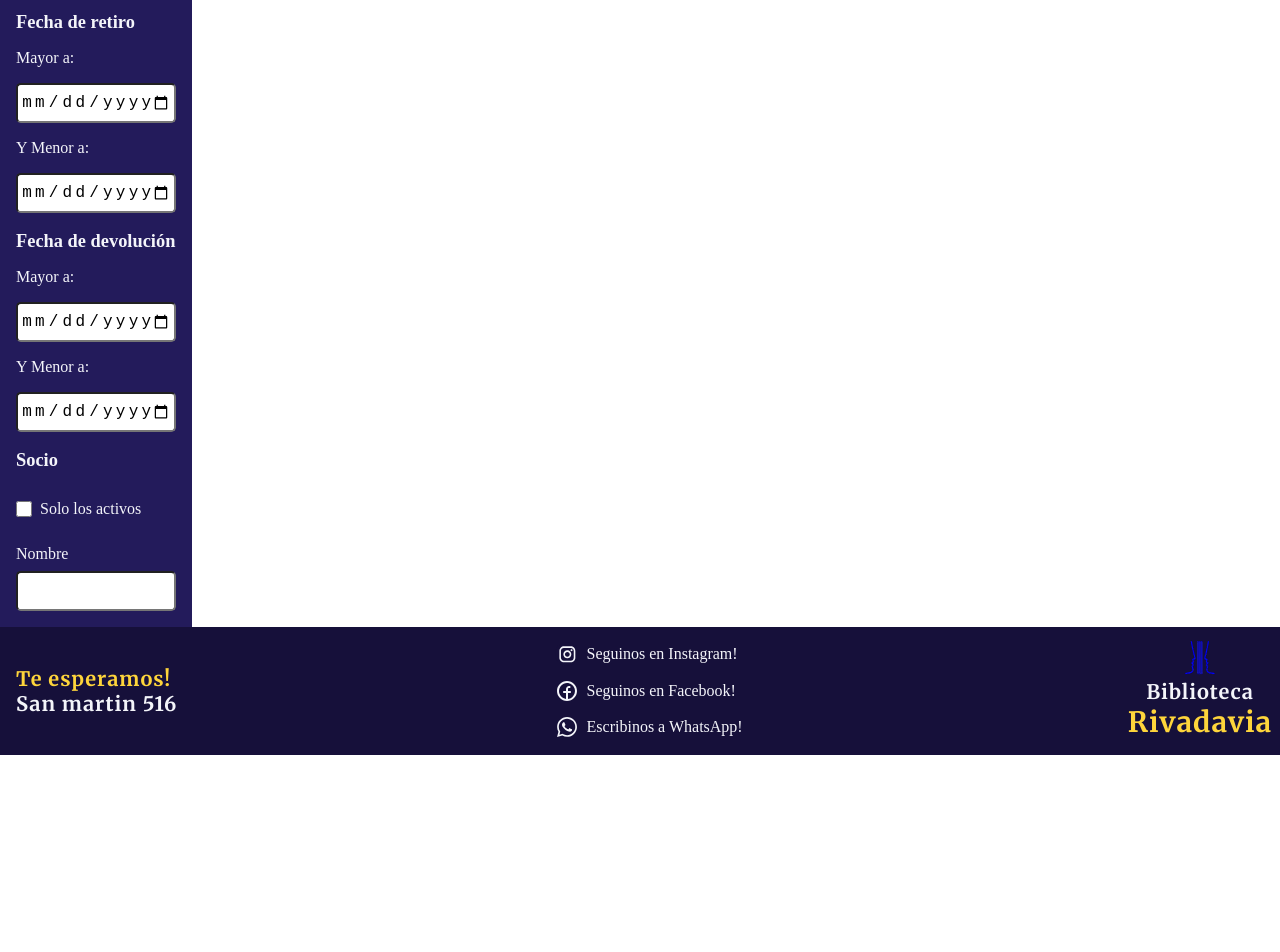
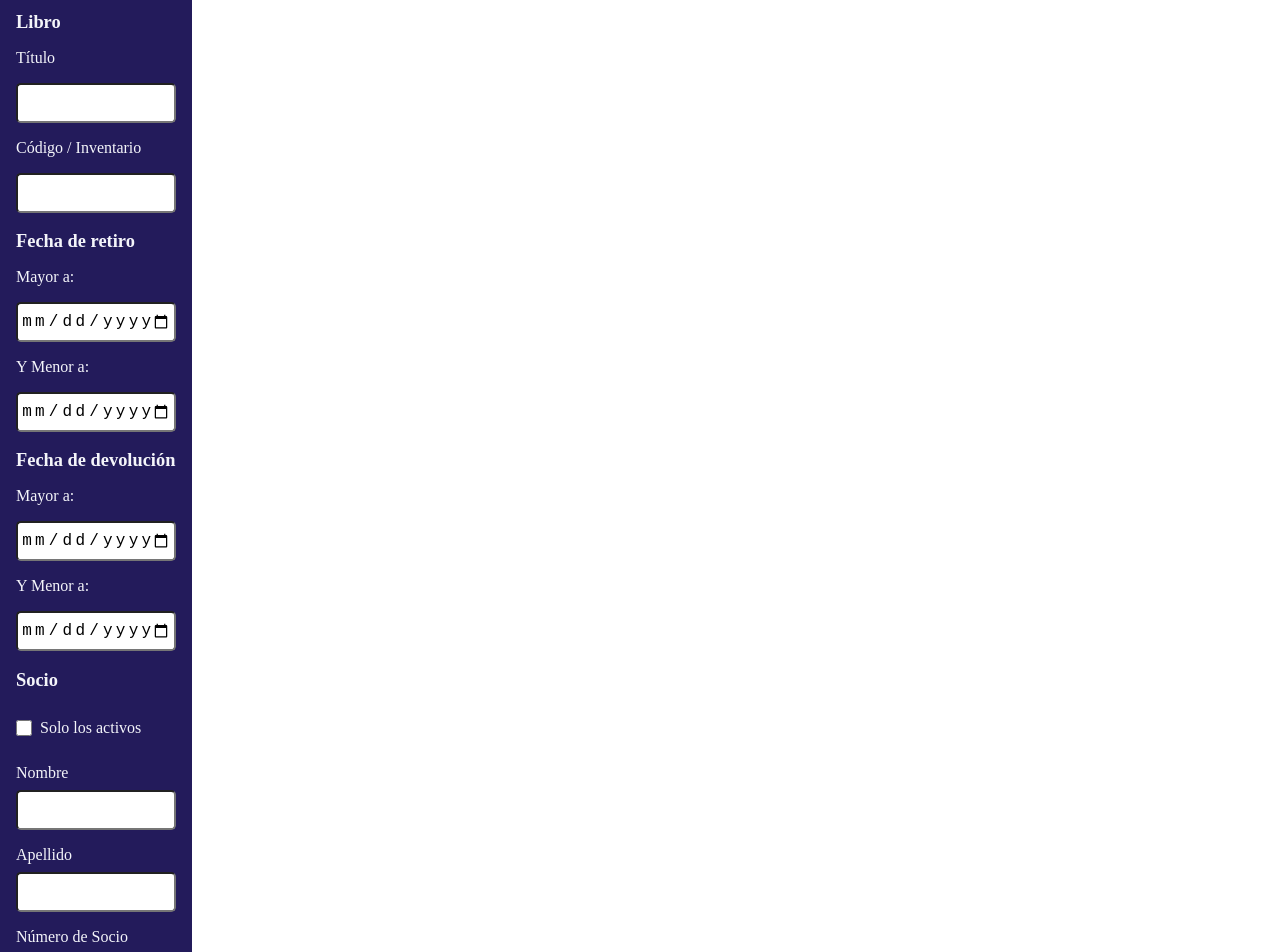
Before and after one commit to RolandoKirina/PPSLibraryBernardinoRivadavia, a React (Vite) app in the folder frontend/: page /loans in a window 1280 px wide. Shown: the part 500-1452 px from the top of the page. Before the commit the page ends 1255 px from the top, so only its background shows below. Built offline with nearby package versions, Linux system fonts and the light colour scheme; no server answers; sample sign-in values are in the browser's storage.

Commit message:
adding some filters

```diff
--- a/frontend/src/components/filter/loanfilter/LoanFilter.jsx
+++ b/frontend/src/components/filter/loanfilter/LoanFilter.jsx
@@ -23,12 +23,12 @@ export default function LoanFilter({ onFilterChange }) {
     returnEndDate: '',
     partnerName: '',
     partnerSurname: '',
+    partnerNumber: '',
     onlyActiveMembers: false,
     bookTitle: '',
     bookCode: '',
     employeeCode: '',
   });
-
 
   const handleChange = (e) => {
     const { name, value, type, checked } = e.target;
@@ -36,7 +36,6 @@ export default function LoanFilter({ onFilterChange }) {
 
     setFormData((prev) => {
       const updated = { ...prev, [name]: newValue };
-
       return updated;
     });
   };
@@ -63,10 +62,7 @@ export default function LoanFilter({ onFilterChange }) {
                   <label>Codigo</label>
                   <input className='' name="employeeCode" value={formData.employeeCode} onChange={handleChange} />
                 </div>
-
-
               </div>
-
 
               <div className="loan-form-checkbox-group">
                 <h4>Estado de préstamo</h4>
@@ -84,9 +80,19 @@ export default function LoanFilter({ onFilterChange }) {
                 ))}
               </div>
             </>
-
           )}
 
+          <div className="loan-form-input-group">
+            <h4>Libro</h4>
+            <div className='partner-name-loan-filter'>
+              <label>Título</label>
+              <input name="bookTitle" value={formData.bookTitle} onChange={handleChange} />
+            </div>
+            <div className='partner-name-loan-filter'>
+              <label>Código / Inventario</label>
+              <input name="bookCode" value={formData.bookCode} onChange={handleChange} />
+            </div>
+          </div>
 
           <div className="loan-form-input-group">
             <h4>Fecha de retiro</h4>
@@ -118,10 +124,17 @@ export default function LoanFilter({ onFilterChange }) {
                 <input className='' name="partnerName" value={formData.partnerName} onChange={handleChange} />
               </div>
 
+              <div className='partner-name-loan-filter'>
+                <label>Apellido</label>
+                <input className='' name="partnerSurname" value={formData.partnerSurname} onChange={handleChange} />
+              </div>
 
+              <div className='partner-name-loan-filter'>
+                <label>Número de Socio</label>
+                <input type={'number'} className='' name="partnerNumber" value={formData.partnerNumber} onChange={handleChange} />
+              </div>
             </div>
           )}
-
         </form>
       </div>
     </aside>
```
Also changed, not shown: 2 other files (tests, documents, lock files or other folders).
